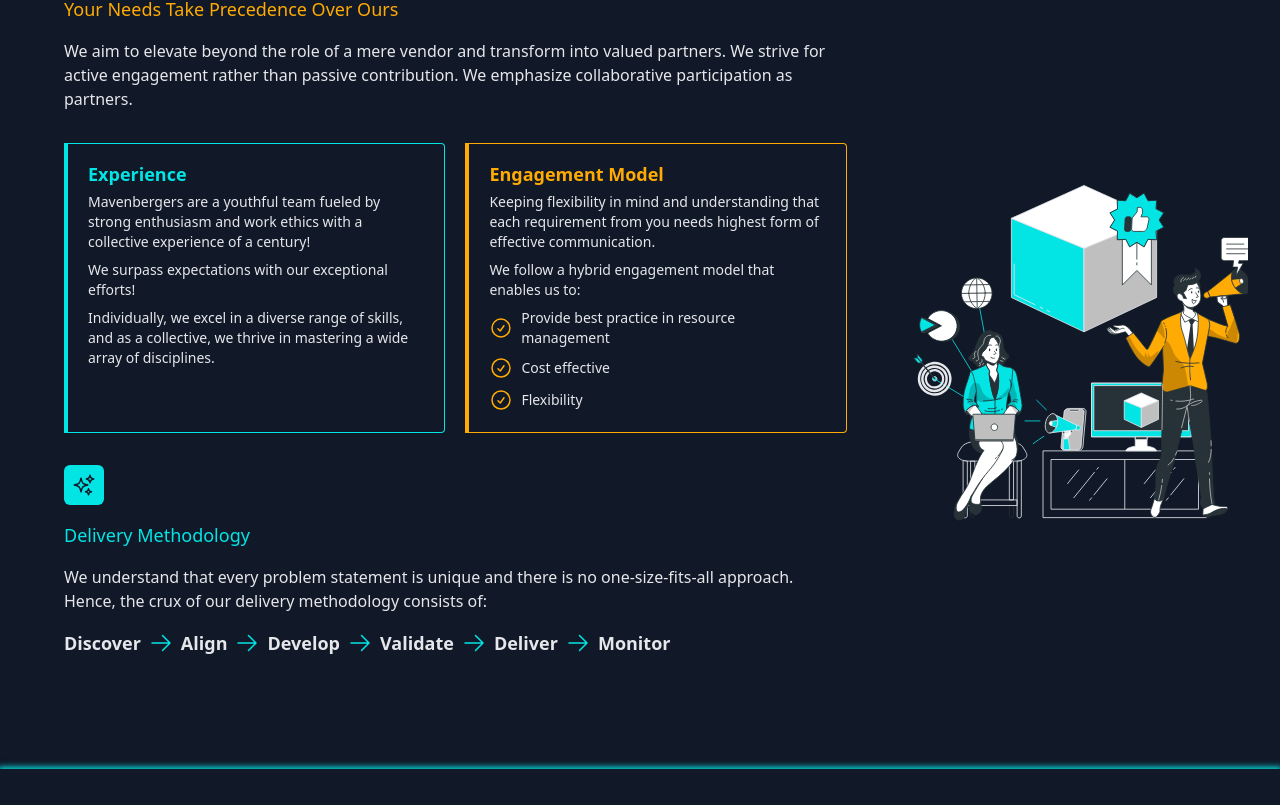
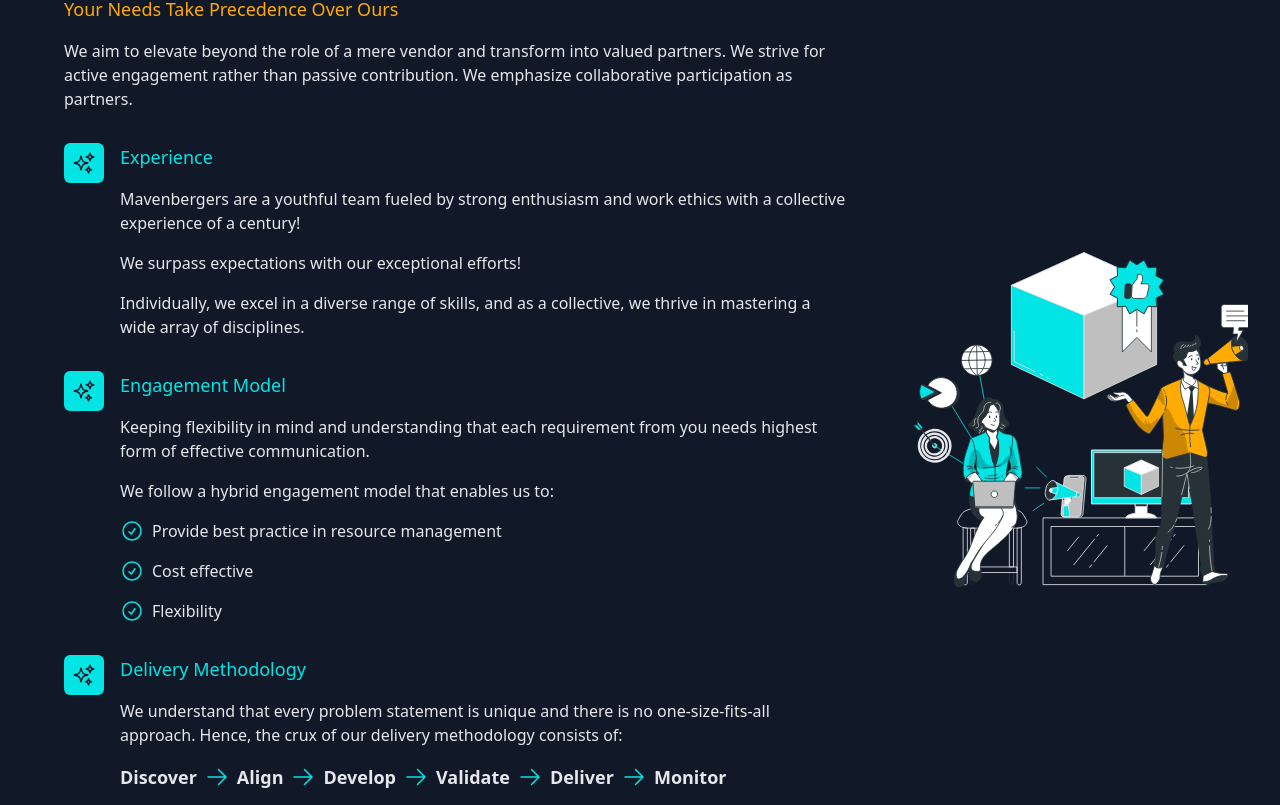
Before and after one commit to akash-tqb/Mavenberg, a Next.js app: page / in a window 1280 px wide. Shown: the part 2575-3380 px from the top of the page. Built offline with nearby package versions, Linux system fonts and the light colour scheme.

Commit message:
why us change

```diff
--- a/sections/homepage/whyUs.tsx
+++ b/sections/homepage/whyUs.tsx
@@ -25,41 +25,67 @@ export default function WhyUs() {
               partners.
             </p>
           </div>
-          <div className="grid gap-5 row-gap-8 sm:grid-cols-2">
-            <div className="bg-white border-l-4 shadow-sm border-maven-blue">
-              <div className="h-full p-5 border border-maven-blue border-l-0 rounded-r">
-                <div className=" flex flex-col gap-2">
-                  <h6 className="text-lg font-semibold leading-5 text-maven-blue">
+          <div className=" flex flex-col md:flex-row gap-4">
+            <div className="w-10 h-10 rounded-md p-2 bg-maven-blue flex items-center justify-center">
+              <svg
+                xmlns="http://www.w3.org/2000/svg"
+                fill="none"
+                viewBox="0 0 24 24"
+                strokeWidth="1.5"
+                stroke="currentColor"
+                className="text-maven-bg h-8 w-8"
+              >
+                <path
+                  strokeLinecap="round"
+                  strokeLinejoin="round"
+                  d="M9.813 15.904L9 18.75l-.813-2.846a4.5 4.5 0 00-3.09-3.09L2.25 12l2.846-.813a4.5 4.5 0 003.09-3.09L9 5.25l.813 2.846a4.5 4.5 0 003.09 3.09L15.75 12l-2.846.813a4.5 4.5 0 00-3.09 3.09zM18.259 8.715L18 9.75l-.259-1.035a3.375 3.375 0 00-2.455-2.456L14.25 6l1.036-.259a3.375 3.375 0 002.455-2.456L18 2.25l.259 1.035a3.375 3.375 0 002.456 2.456L21.75 6l-1.035.259a3.375 3.375 0 00-2.456 2.456zM16.894 20.567L16.5 21.75l-.394-1.183a2.25 2.25 0 00-1.423-1.423L13.5 18.75l1.183-.394a2.25 2.25 0 001.423-1.423l.394-1.183.394 1.183a2.25 2.25 0 001.423 1.423l1.183.394-1.183.394a2.25 2.25 0 00-1.423 1.423z"
+                />
+              </svg>
+            </div>
+            <div className="flex flex-col md:gap-4">
+              <h1 className="text-lg text-maven-blue font-medium">
                 Experience
-                  </h6>
-
-                  <p className="text-sm text-maven-white">
-                    Mavenbergers are a youthful team fueled by strong enthusiasm
-                    and work ethics with a collective experience of a century!{" "}
+              </h1>
+              <p className="text-maven-white">
+                Mavenbergers are a youthful team fueled by strong enthusiasm and
+                work ethics with a collective experience of a century!{" "}
               </p>
-                  <p className="text-sm text-maven-white">
+              <p className=" text-maven-white">
                 We surpass expectations with our exceptional efforts!{" "}
               </p>
-                  <p className="text-sm text-maven-white">
-                    Individually, we excel in a diverse range of skills, and as
-                    a collective, we thrive in mastering a wide array of
-                    disciplines.
+              <p className=" text-maven-white">
+                Individually, we excel in a diverse range of skills, and as a
+                collective, we thrive in mastering a wide array of disciplines.
               </p>
             </div>
           </div>
+          <div className=" flex flex-col md:flex-row gap-4">
+            <div className="w-10 h-10 rounded-md p-2 bg-maven-blue flex items-center justify-center">
+              <svg
+                xmlns="http://www.w3.org/2000/svg"
+                fill="none"
+                viewBox="0 0 24 24"
+                strokeWidth="1.5"
+                stroke="currentColor"
+                className="text-maven-bg h-8 w-8"
+              >
+                <path
+                  strokeLinecap="round"
+                  strokeLinejoin="round"
+                  d="M9.813 15.904L9 18.75l-.813-2.846a4.5 4.5 0 00-3.09-3.09L2.25 12l2.846-.813a4.5 4.5 0 003.09-3.09L9 5.25l.813 2.846a4.5 4.5 0 003.09 3.09L15.75 12l-2.846.813a4.5 4.5 0 00-3.09 3.09zM18.259 8.715L18 9.75l-.259-1.035a3.375 3.375 0 00-2.455-2.456L14.25 6l1.036-.259a3.375 3.375 0 002.455-2.456L18 2.25l.259 1.035a3.375 3.375 0 002.456 2.456L21.75 6l-1.035.259a3.375 3.375 0 00-2.456 2.456zM16.894 20.567L16.5 21.75l-.394-1.183a2.25 2.25 0 00-1.423-1.423L13.5 18.75l1.183-.394a2.25 2.25 0 001.423-1.423l.394-1.183.394 1.183a2.25 2.25 0 001.423 1.423l1.183.394-1.183.394a2.25 2.25 0 00-1.423 1.423z"
+                />
+              </svg>
             </div>
-            <div className="bg-white border-l-4 shadow-sm border-maven-orange">
-              <div className="h-full p-5 border border-maven-orange border-l-0 rounded-r">
-                <div className=" flex flex-col gap-2">
-                  <h6 className="text-lg font-semibold leading-5 text-maven-orange">
+            <div className=" flex flex-col gap-4">
+              <h1 className="text-lg text-maven-blue font-medium">
                 Engagement Model
-                  </h6>
-                  <p className="text-maven-white text-sm">
+              </h1>
+              <p className="text-maven-white">
                 Keeping flexibility in mind and understanding that each
                 requirement from you needs highest form of effective
                 communication.
               </p>
-                  <p className="text-maven-white text-sm">
+              <p className="text-maven-white">
                 We follow a hybrid engagement model that enables us to:{" "}
               </p>
               <div className="flex flex-row gap-2 items-center">
@@ -69,7 +95,7 @@ export default function WhyUs() {
                   viewBox="0 0 24 24"
                   strokeWidth="1.5"
                   stroke="currentColor"
-                      className="w-6 h-6 text-maven-orange"
+                  className="w-6 h-6 text-maven-blue"
                 >
                   <path
                     strokeLinecap="round"
@@ -78,7 +104,7 @@ export default function WhyUs() {
                   />
                 </svg>
 
-                    <p className="text-maven-white text-sm">
+                <p className="text-maven-white">
                   Provide best practice in resource management
                 </p>
               </div>
@@ -89,7 +115,7 @@ export default function WhyUs() {
                   viewBox="0 0 24 24"
                   strokeWidth="1.5"
                   stroke="currentColor"
-                      className="w-6 h-6 text-maven-orange"
+                  className="w-6 h-6 text-maven-blue"
                 >
                   <path
                     strokeLinecap="round"
@@ -98,7 +124,7 @@ export default function WhyUs() {
                   />
                 </svg>
 
-                    <p className="text-maven-white text-sm">Cost effective</p>
+                <p className="text-maven-white">Cost effective</p>
               </div>
               <div className="flex flex-row gap-2 items-center">
                 <svg
@@ -107,7 +133,7 @@ export default function WhyUs() {
                   viewBox="0 0 24 24"
                   strokeWidth="1.5"
                   stroke="currentColor"
-                      className="w-6 h-6 text-maven-orange"
+                  className="w-6 h-6 text-maven-blue"
                 >
                   <path
                     strokeLinecap="round"
@@ -116,14 +142,11 @@ export default function WhyUs() {
                   />
                 </svg>
 
-                    <p className="text-maven-white text-sm">Flexibility</p>
+                <p className="text-maven-white">Flexibility</p>
               </div>
             </div>
           </div>
-            </div>
-          </div>
-
-          <div className=" flex flex-col gap-4">
+          <div className=" flex flex-col md:flex-row gap-4">
             <div className="w-10 h-10 rounded-md p-2 bg-maven-blue flex items-center justify-center">
               <svg
                 xmlns="http://www.w3.org/2000/svg"
```
Also changed, not shown: sections/productspage/mavendx/mavendx3.tsx (+19 -17 lines). Lines whose indentation alone changed are shown as unchanged.
